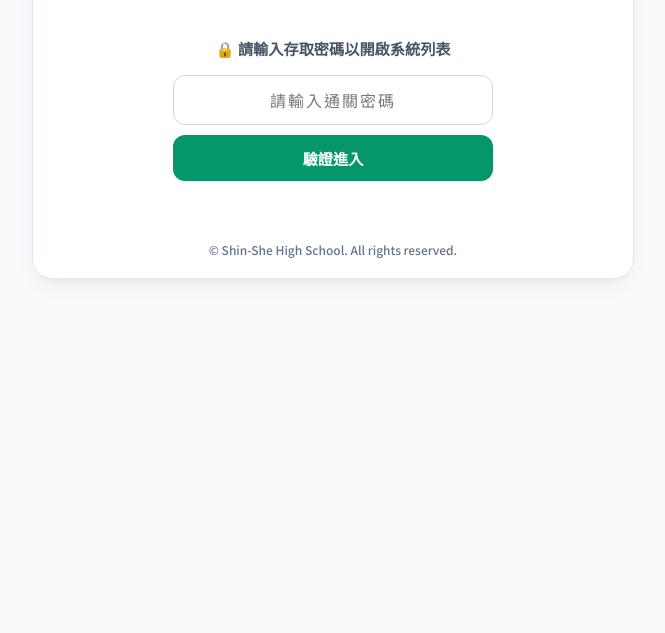
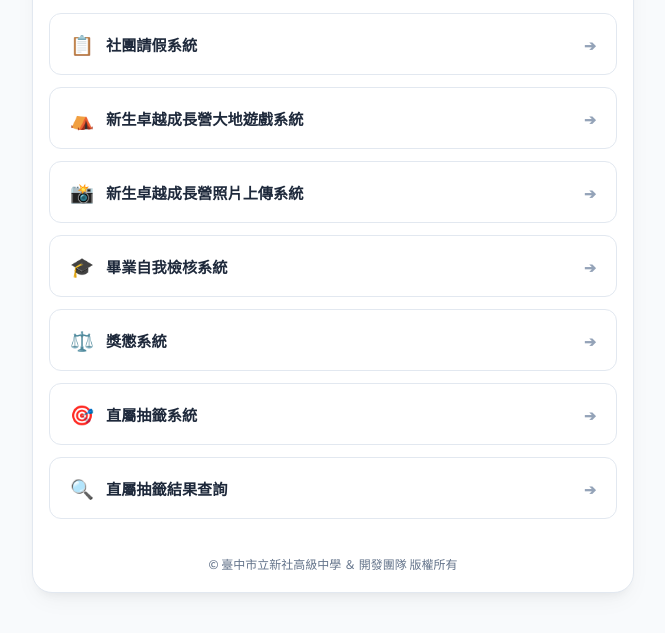
Before and after one commit to Shin-She-High-School/Shin-She-High-School.github.io, a plain HTML site: page index.html in a window 1280 px wide. Shown: the part 225-858 px from the top of the page, without its empty margins (307-972 px from the left). Before the commit the page ends 800 px from the top, so only its background shows below. Drawn offline with Linux system fonts and the light colour scheme.

Commit message:
Update index.html

```diff
--- a/index.html
+++ b/index.html
@@ -55,71 +55,9 @@
             font-weight: 900;
             letter-spacing: 0.5px;
         }
-        .auth-box {
-            padding: 40px 24px;
-            display: flex;
-            flex-direction: column;
-            align-items: center;
-            gap: 16px;
-        }
-        .auth-box p {
-            margin: 0;
-            font-size: 0.95rem;
-            color: #475569;
-            font-weight: 700;
-        }
-        .input-group {
-            width: 100%;
-            max-width: 320px;
-            display: flex;
-            flex-direction: column;
-            gap: 10px;
-        }
-        .auth-input {
-            width: 100%;
-            padding: 12px 16px;
-            border: 1.5px solid #cbd5e1;
-            border-radius: 12px;
-            font-size: 1rem;
-            font-family: inherit;
-            box-sizing: border-box;
-            outline: none;
-            text-align: center;
-            letter-spacing: 2px;
-            transition: border-color 0.2s ease, box-shadow 0.2s ease;
-        }
-        .auth-input:focus {
-            border-color: #059669;
-            box-shadow: 0 0 0 3px rgba(5, 150, 105, 0.15);
-        }
-        .auth-btn {
-            width: 100%;
-            padding: 12px;
-            background: #059669;
-            color: #ffffff;
-            border: none;
-            border-radius: 12px;
-            font-size: 0.95rem;
-            font-weight: 700;
-            font-family: inherit;
-            cursor: pointer;
-            transition: background-color 0.2s ease, transform 0.1s ease;
-        }
-        .auth-btn:hover {
-            background: #047857;
-        }
-        .auth-btn:active {
-            transform: scale(0.98);
-        }
-        .error-msg {
-            color: #e11d48;
-            font-size: 0.85rem;
-            font-weight: 700;
-            display: none;
-        }
         .system-list {
             padding: 16px;
-            display: none;
+            display: flex;
             flex-direction: column;
             gap: 12px;
         }
@@ -180,22 +118,9 @@
             <h1>新社高中校園系統</h1>
         </div>
 
-        <div id="authBox" class="auth-box">
-            <p>🔒 請輸入存取密碼以開啟系統列表</p>
-            <div class="input-group">
-                <input type="password" id="pwdInput" class="auth-input" placeholder="請輸入通關密碼" autocomplete="off">
-                <button type="button" class="auth-btn" onclick="verifyPassword()">驗證進入</button>
-                <div id="errorMsg" class="error-msg">密碼錯誤，請重新輸入</div>
-            </div>
-        </div>
-
-        <div id="systemList" class="system-list">
+        <div class="system-list">
             <a href="https://shin-she-high-school.github.io/club-leave/" target="_blank" class="system-card">
                 <span><span class="icon">📋</span> 社團請假系統</span>
-                <span class="arrow">➔</span>
-            </a>
-            <a href="https://shin-she-high-school.github.io/club-leave/admin/" target="_blank" class="system-card">
-                <span><span class="icon">⚙️</span> 社團請假系統管理後台</span>
                 <span class="arrow">➔</span>
             </a>
             <a href="https://shin-she-high-school.github.io/freshman-camp/LandQuestRunTrack/" target="_blank" class="system-card">
@@ -211,7 +136,7 @@
                 <span class="arrow">➔</span>
             </a>
             <a href="https://shin-she-high-school.github.io/merit-flow/" target="_blank" class="system-card">
-                <span><span class="icon">⚖️️</span> 獎懲系統</span>
+                <span><span class="icon">⚖️</span> 獎懲系統</span>
                 <span class="arrow">➔</span>
             </a>
             <a href="https://shin-she-high-school.github.io/loveenglish/" target="_blank" class="system-card">
@@ -222,58 +147,12 @@
                 <span><span class="icon">🔍</span> 直屬抽籤結果查詢</span>
                 <span class="arrow">➔</span>
             </a>
-            <a href="https://shin-she-high-school.github.io/loveenglish/admin/" target="_blank" class="system-card">
-                <span><span class="icon">🛠️</span> 直屬抽籤管理後台</span>
-                <span class="arrow">➔</span>
-            </a>
         </div>
 
         <div class="footer">
-            &copy; Shin-She High School. All rights reserved.
+            © 臺中市立新社高級中學 ＆ 開發團隊 版權所有
         </div>
     </div>
 
-    <script>
-        const AUTH_KEY = 'sshs_portal_auth';
-        const TARGET_HASH = 'c13d8d73b0f55ff351a66ffdb98701a2f641a9956627063be0b82f01ebec1822';
-
-        async function sha256(message) {
-            const msgBuffer = new TextEncoder().encode(message);
-            const hashBuffer = await crypto.subtle.digest('SHA-256', msgBuffer);
-            const hashArray = Array.from(new Uint8Array(hashBuffer));
-            return hashArray.map(b => b.toString(16).padStart(2, '0')).join('');
-        }
-
-        function unlockPortal() {
-            document.getElementById('authBox').style.display = 'none';
-            document.getElementById('systemList').style.display = 'flex';
-        }
-
-        async function verifyPassword() {
-            const pwd = document.getElementById('pwdInput').value;
-            const errorMsg = document.getElementById('errorMsg');
-            const hashed = await sha256(pwd);
-
-            if (hashed === TARGET_HASH) {
-                errorMsg.style.display = 'none';
-                sessionStorage.setItem(AUTH_KEY, 'unlocked');
-                unlockPortal();
-            } else {
-                errorMsg.style.display = 'block';
-                document.getElementById('pwdInput').value = '';
-                document.getElementById('pwdInput').focus();
-            }
-        }
-
-        document.getElementById('pwdInput').addEventListener('keydown', function (e) {
-            if (e.key === 'Enter') {
-                verifyPassword();
-            }
-        });
-
-        if (sessionStorage.getItem(AUTH_KEY) === 'unlocked') {
-            unlockPortal();
-        }
-    </script>
 </body>
 </html>
```
